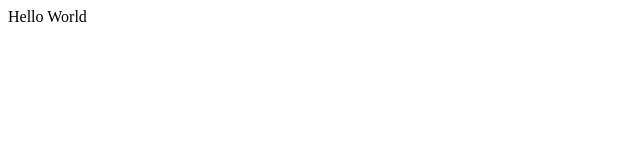
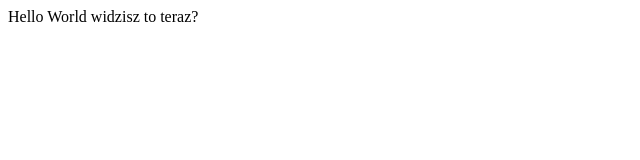
Before and after one commit to TeamBB/zsmeproject, a plain HTML site: page index.html in a window 1280 px wide. Shown: the whole page, without its empty margins (0-640 px from the left). Drawn offline with Linux system fonts and the light colour scheme.

Commit message:
Update index.html

```diff
--- a/index.html
+++ b/index.html
@@ -1,7 +1,8 @@
 <html>
  <head>
   <body>
-    <div class="top">Hello World</div>
+    <div class="top">Hello World
+   widzisz to teraz?</div>
   </body>
  </head>
 </html>
```
